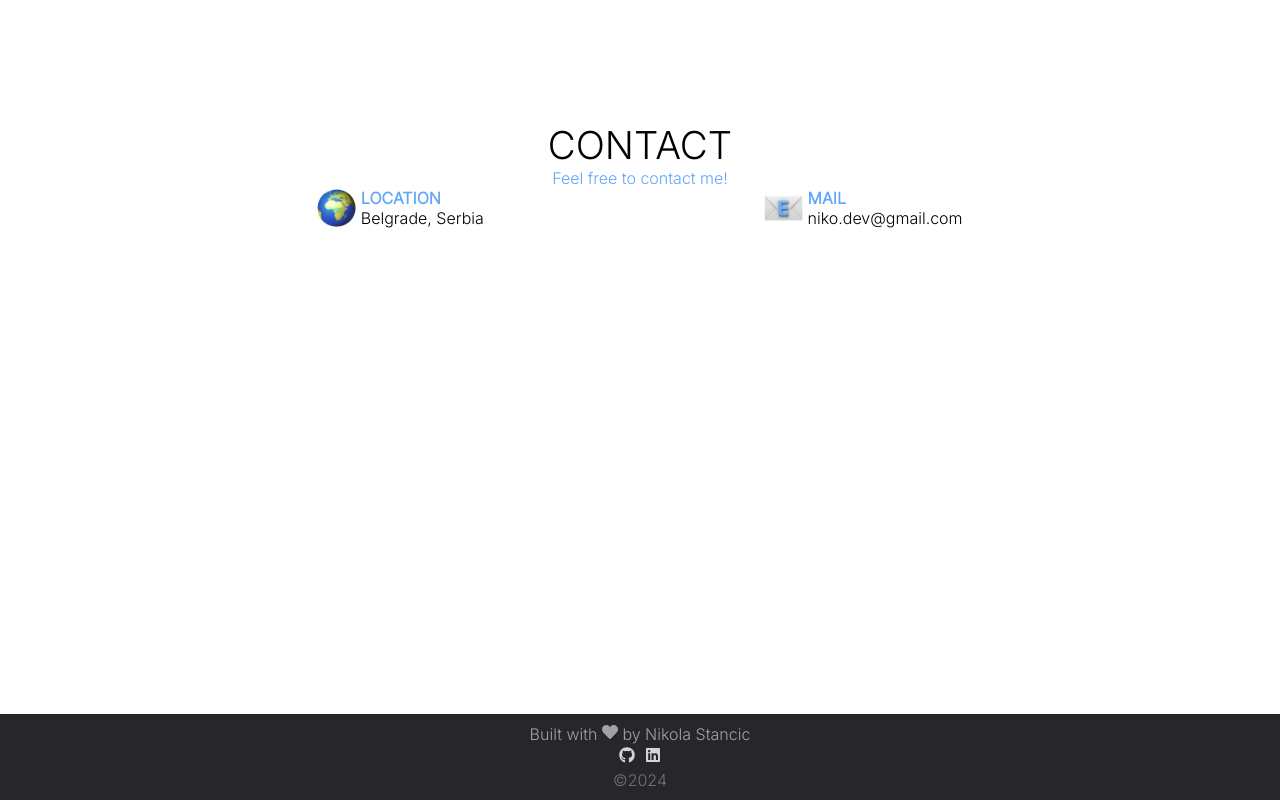
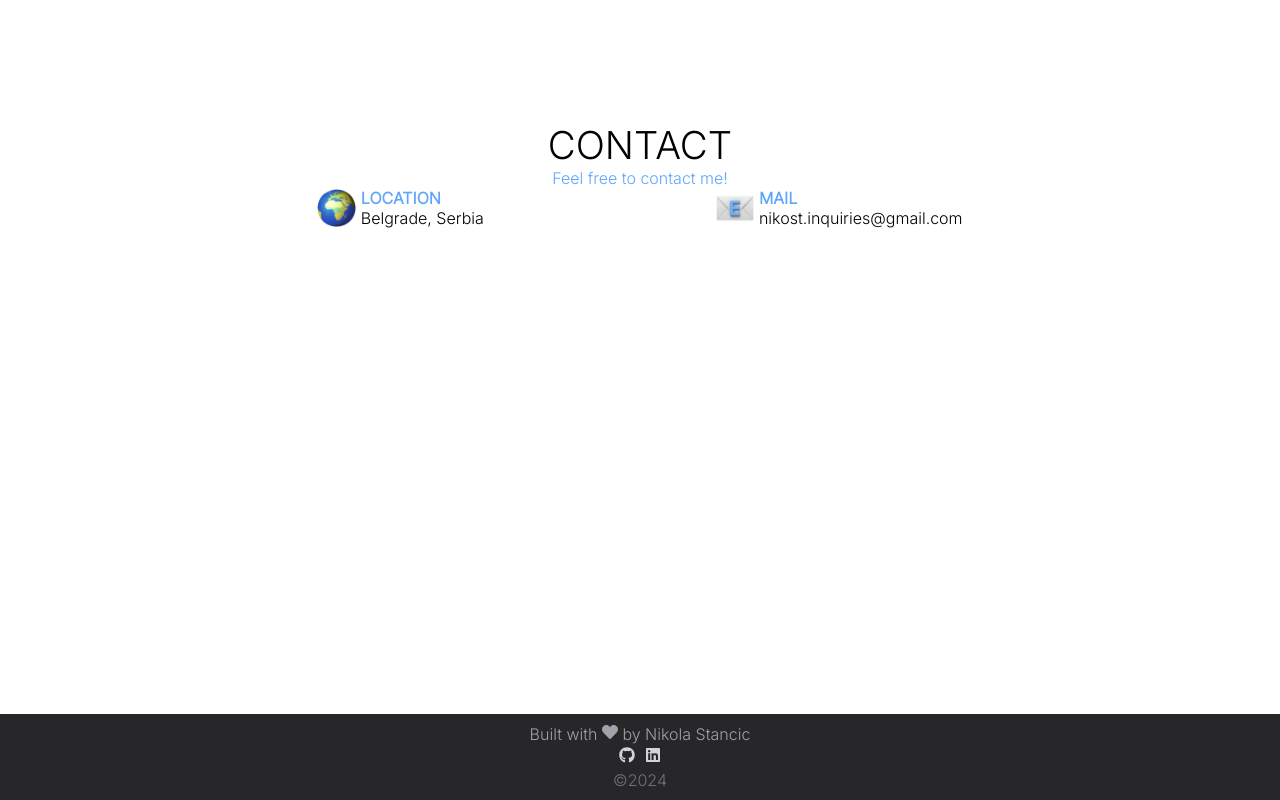
Before and after one commit to Nikoraii/portfolio-site, a React (Create React App) app: page / in a window 1280 px wide. Shown: the part 2476-3276 px from the top of the page. Built offline with nearby package versions, Linux system fonts and the light colour scheme.

Commit message:
Update email address

```diff
--- a/src/sections/Contact.js
+++ b/src/sections/Contact.js
@@ -24,7 +24,7 @@ export default function Contact() {
                         </div>
                         <div className="info-text">
                             <div className="top-text">MAIL</div>
-                            <div className="bottom-text">niko.dev@gmail.com</div>
+                            <div className="bottom-text"><a href="mailto:nikost.inquiries@gmail.com">nikost.inquiries@gmail.com</a></div>
                         </div>
                     </div>
                 </div>
```
